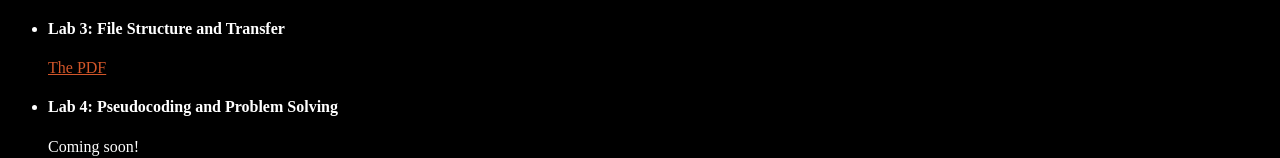
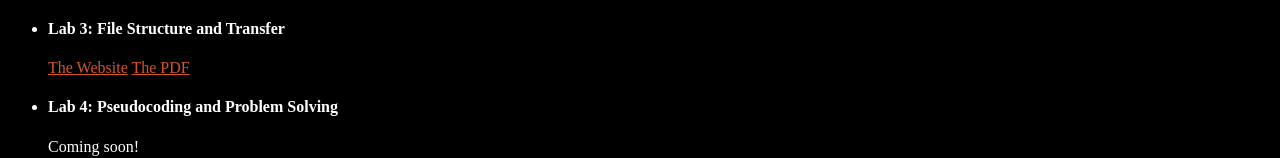
Before and after one commit to CCroyPerrett/art101, a plain HTML site: page index.html in a window 1280 px wide. Shown: the part 1711-1869 px from the top of the page. Drawn offline with Linux system fonts and the light colour scheme.

Commit message:
added links

```diff
--- a/index.html
+++ b/index.html
@@ -90,6 +90,7 @@
 			    <a href = ".\PDFs\ART101 Lab 2-1.pdf">The PDF</a></li>
 
 				<li><h4> Lab 3: File Structure and Transfer</h4>
+				<a href = "https://eldritchsalamancer.github.io/art101/lab3/">The Website</a>
 				<a href = "https://docs.google.com/document/d/1JkKza4LvymmLDuDCwltl27mO0KHy5XaHc1-NiJtJh0E/edit">The PDF</a></li>
 
 				<li><h4> Lab 4: Pseudocoding and Problem Solving</h4>
```
